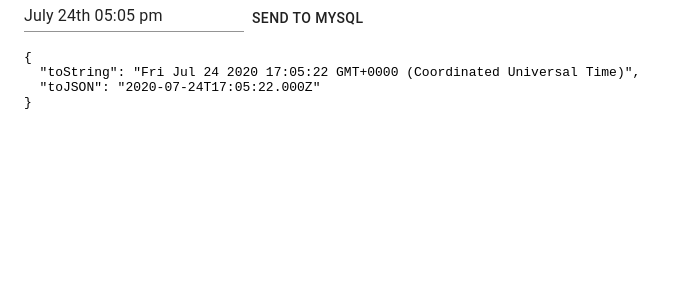
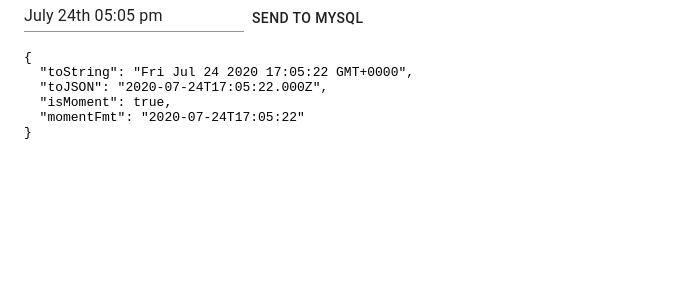
Before and after one commit to dwmorrin/date-laboratory, a React (Create React App) app in the folder date-lab-client/: page / in a window 1280 px wide. Shown: the top 300 px of the page, without its empty margins (0-676 px from the left). Built offline with nearby package versions, Linux system fonts and the light colour scheme.

Commit message:
fix: moment experiment: init input with moment

```diff
--- a/date-lab-client/package.json
+++ b/date-lab-client/package.json
@@ -35,5 +35,5 @@
       "last 1 safari version"
     ]
   },
-  "proxy": "http://localhost:3001"
+  "proxy": "http://localhost:5001"
 }
--- a/date-lab-client/src/App.js
+++ b/date-lab-client/src/App.js
@@ -1,22 +1,26 @@
 import React, { useState } from "react";
-import { Container, Button } from "@material-ui/core";
+import { Container, Button, FormLabel } from "@material-ui/core";
 import { DateTimePicker, MuiPickersUtilsProvider } from "@material-ui/pickers";
 import MomentUtils from "@date-io/moment";
+import moment from "moment";
 
+const ISOfmt = "YYYY-MM-DDTHH:mm:ss";
 const print = (anything) => JSON.stringify(anything, null, 2);
 const dateInspect = (date) => ({
   toString: date.toString(),
   toJSON: date.toJSON(),
+  isMoment: !!date.format,
+  momentFmt: !!date.format ? date.format(ISOfmt) : "n/a",
 });
 
 function App() {
-  const [selectedDate, setSelectedDate] = useState(new Date());
+  const [selectedDate, setSelectedDate] = useState(moment());
   const [error, setError] = useState(null);
   const [results, setResults] = useState(null);
   const submit = () =>
     fetch("/api/input", {
       method: "POST",
-      body: JSON.stringify({ date: selectedDate.toJSON().split(".")[0] }),
+      body: JSON.stringify({ date: selectedDate.format(ISOfmt) }),
       headers: { "Content-Type": "application/json" },
     })
       .then((response) => response.json())
```
Also changed, not shown: 2 other files (tests, documents, lock files or other folders).
